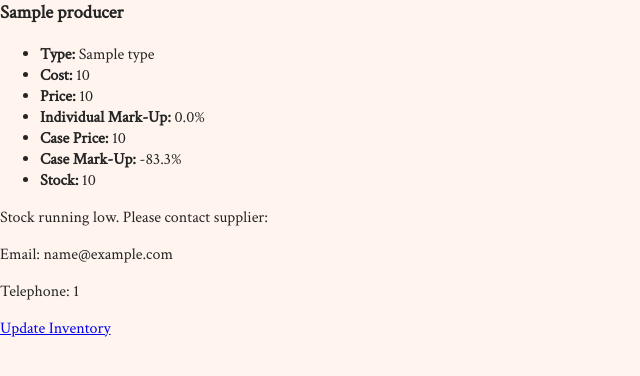
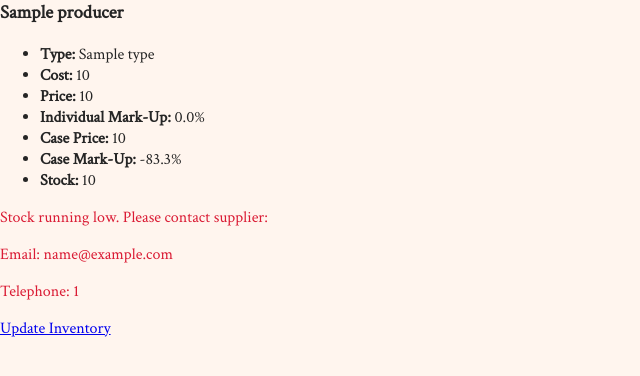
Before and after one commit to duncancryan/wine_shop_project, a Flask app: page /products/1 in a window 1280 px wide. Shown: the part 229-605 px from the top of the page, without its empty margins (0-640 px from the left). Run offline with Flask 2, Linux system fonts and the light colour scheme; a database or web service that is not in the repository returns one stand-in record (values such as "Sample title"); some libraries are stand-ins or nearby versions.

Commit message:
coming along nicely, just need to sort landing page and filter and nav links

```diff
--- a/static/main.css
+++ b/static/main.css
@@ -39,3 +39,9 @@ body {
     align-items: center;
     margin-right: 20px;
 }
+
+.warning {
+    color: rgb(218, 27, 52);
+    border: rgb(37, 37, 37);
+    border-width: 1px;
+}
--- a/templates/products/index.html
+++ b/templates/products/index.html
@@ -32,7 +32,7 @@
             <b>Stock:</b> {{product.stock}}
         </p>
         {% if product.stock == 0 %}
-        <aside>
+        <aside class="warning">
             <p>
                 Out of Stock. Please contact supplier:
             </p>
@@ -40,7 +40,7 @@
             <p>Telephone: {{product.producer.contact_number}}</p>
         </aside>
         {% elif product.stock <= 10 %}
-        <aside>
+        <aside class="warning">
             <p>
                 Stock running low. Please contact supplier:
             </p>
--- a/templates/products/lowstock.html
+++ b/templates/products/lowstock.html
@@ -9,7 +9,7 @@
         <b>Item:</b> {{product.name}} <b>Producer:</b> {{product.producer.name}} <b>Stock:</b> {{product.stock}}
     </p>
     {% if product.stock == 0 %}
-    <aside>
+    <aside class="warning">
         <p>
             Out of Stock. Please contact supplier:
         </p>
@@ -17,7 +17,7 @@
         <p>Telephone: {{product.producer.contact_number}}</p>
     </aside>
     {% elif product.stock <= 10 %}
-    <aside>
+    <aside class="warning">
         <p>
             Stock running low. Please contact supplier:
         </p>
--- a/templates/products/producer.html
+++ b/templates/products/producer.html
@@ -7,7 +7,7 @@
         <b>Item:</b> {{product.name}} <b>Producer:</b> {{product.producer.name}} <b>Stock:</b> {{product.stock}}
     </p>
     {% if product.stock == 0 %}
-    <aside>
+    <aside class="warning">
         <p>
             Out of Stock. Please contact supplier:
         </p>
@@ -15,7 +15,7 @@
         <p>Telephone: {{product.producer.contact_number}}</p>
     </aside>
     {% elif product.stock <= 10 %}
-    <aside>
+    <aside class="warning">
         <p>
             Stock running low. Please contact supplier:
         </p>
--- a/templates/products/show.html
+++ b/templates/products/show.html
@@ -27,8 +27,16 @@
             <b>Stock: </b>{{product.stock}}
         </li>
     </ul>
-        {% if product.stock <= 10 %}
-        <aside>
+        {% if product.stock == 0 %}
+        <aside class="warning">
+            <p>
+                Out of Stock. Please contact supplier:
+            </p>
+            <p>Email: {{product.producer.contact_email}}</p>
+            <p>Telephone: {{product.producer.contact_number}}</p>
+        </aside>
+        {% elif product.stock <= 10 %}
+        <aside class="warning">
             <p>
                 Stock running low. Please contact supplier:
             </p>
--- a/templates/products/type.html
+++ b/templates/products/type.html
@@ -8,7 +8,7 @@
         <b>Item:</b> {{product.name}} <b>Producer:</b> {{product.producer.name}} <b>Stock:</b> {{product.stock}}
     </p>
     {% if product.stock == 0 %}
-    <aside>
+    <aside class="warning">
         <p>
             Out of Stock. Please contact supplier:
         </p>
@@ -16,7 +16,7 @@
         <p>Telephone: {{product.producer.contact_number}}</p>
     </aside>
     {% elif product.stock <= 10 %}
-    <aside>
+    <aside class="warning">
         <p>
             Stock running low. Please contact supplier:
         </p>
```
Also changed, not shown: templates/producers/show.html (+8 -2 lines).
